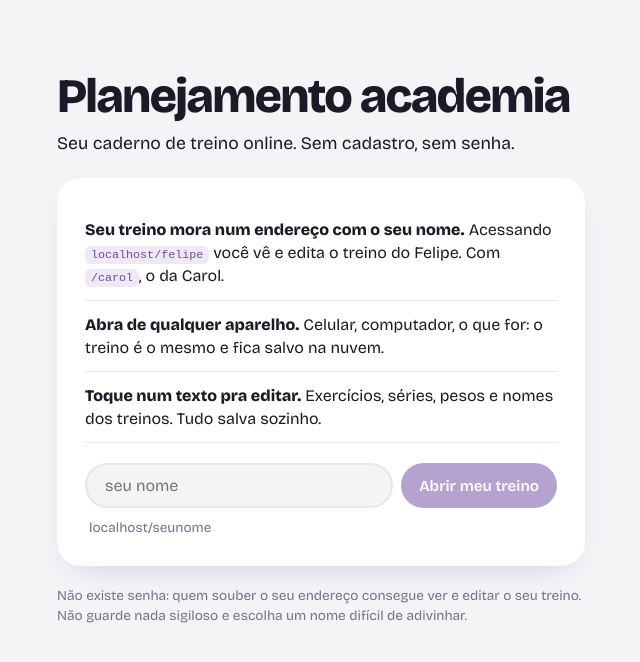
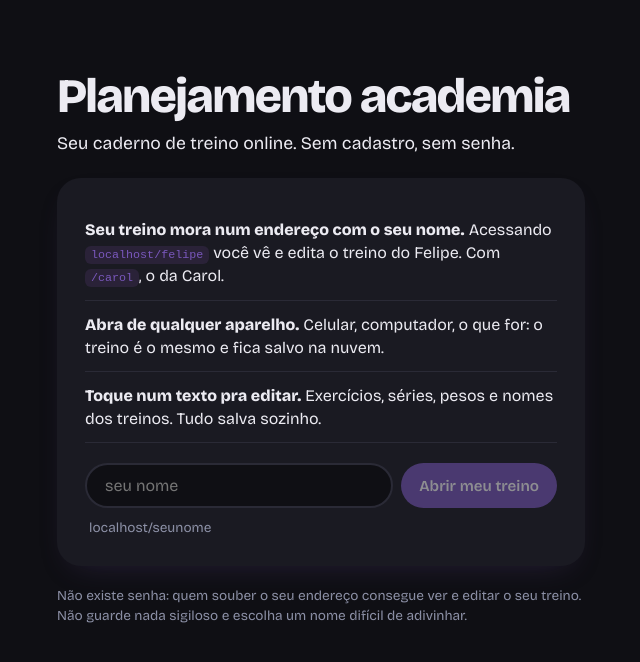
Before and after one commit to lipesms/Marombinhas, a React (Vite) app: page / in a window 1280 px wide. Shown: the top 662 px of the page, without its empty margins (319-959 px from the left). Built offline with nearby package versions, Linux system fonts and the light colour scheme; the HTML template or start-up script is replaced by a standard one.

Commit message:
Update index.css with the logo colors

```diff
--- a/src/index.css
+++ b/src/index.css
@@ -1,14 +1,14 @@
 :root {
-  --bg: #f5f3f6;
-  --card: #ffffff;
-  --ink: #1c1a26;
-  --muted: #70748a;
-  --line: #e8e5ee;
-  --accent: #6b4a9e;
-  --accent-soft: #efe9f6;
-  --amber: #8a5a00;
-  --amber-soft: #fdf0d3;
-  --teal: #3f8f7c;
+  --bg: #0f0f14;
+  --card: #1a1a22;
+  --ink: #ecebf2;
+  --muted: #8c90a6;
+  --line: #2a2a36;
+  --accent: #7a58bd;
+  --accent-soft: #2a2238;
+  --amber: #f5b83d;
+  --amber-soft: #3a2d10;
+  --teal: #5cc0a8;
 }
 * { box-sizing: border-box; margin: 0; }
 html, body { background: var(--bg); }
```
